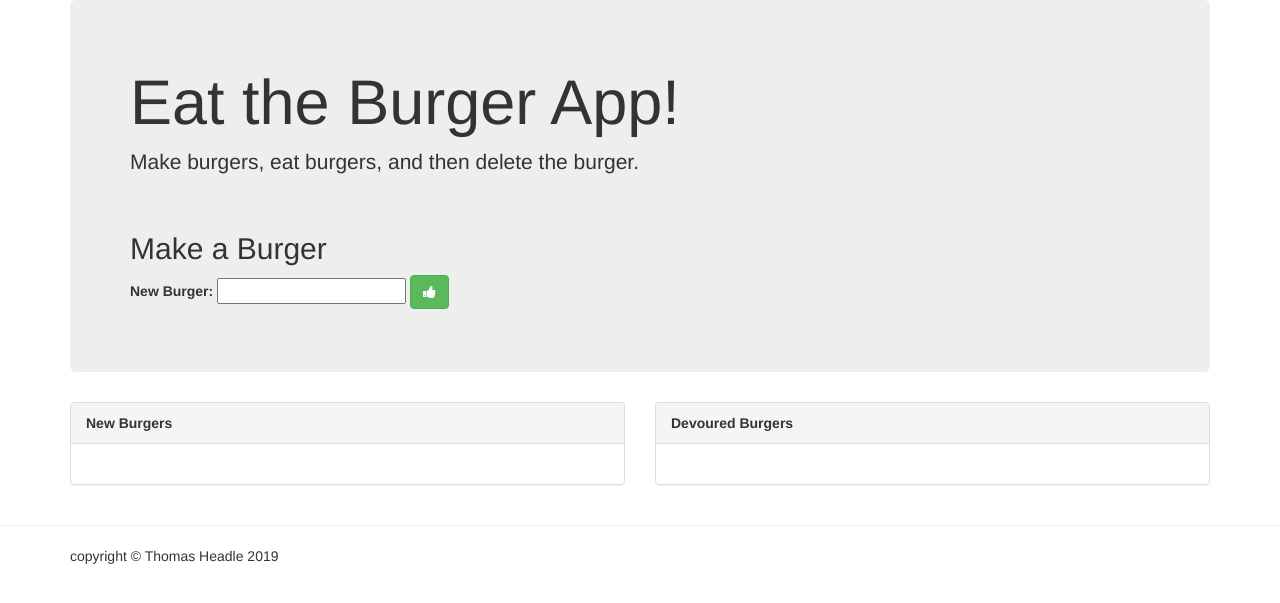
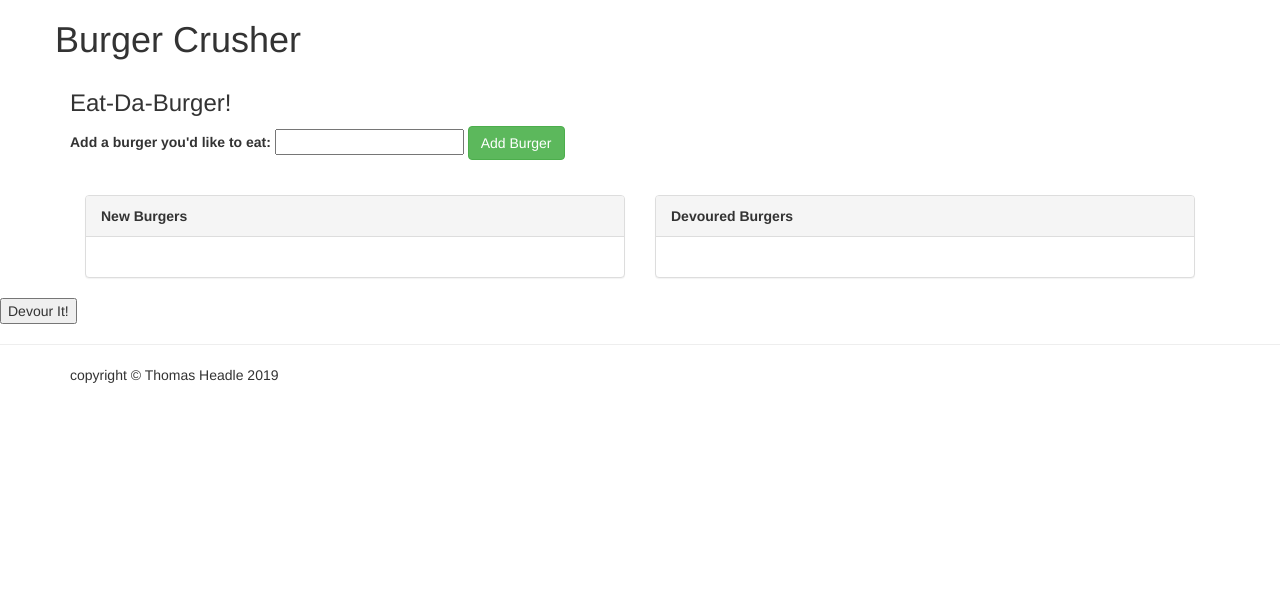
Before and after one commit to TGHeadle1371/burger, a Node server app: page / in a window 1280 px wide. Shown: the top 603 px of the page. Run offline with Node 20, Linux system fonts and the light colour scheme; data that the repository does not hold is empty; some libraries are stand-ins or nearby versions.

Commit message:
removed dotenv, added body-parser

```diff
--- a/package.json
+++ b/package.json
@@ -2,9 +2,10 @@
   "name": "burger",
   "version": "1.0.0",
   "description": "Burger logger with MySQL, Node, Express, Handlebars and a homemade ORM",
-  "main": "index.js",
+  "main": "server.js",
   "scripts": {
-    "test": "echo \"Error: no test specified\" && exit 1"
+    "test": "echo \"Error: no test specified\" && exit 1",
+    "start": "node server.js"
   },
   "repository": {
     "type": "git",
@@ -18,7 +19,6 @@
   "homepage": "https://github.com/TGHeadle1371/burger#readme",
   "dependencies": {
     "body-parser": "^1.18.3",
-    "dotenv": "^6.2.0",
     "express": "^4.16.4",
     "express-handlebars": "^3.0.2",
     "mysql": "^2.16.0"
--- a/server.js
+++ b/server.js
@@ -3,7 +3,7 @@ var express = require("express");
 var bodyParser = require("body-parser");
 
 var app = express();
-var PORT = process.env.PORT || 8080;
+var PORT = process.env.PORT || 3000;
 
 // Serve static content for the app from the "public" directory in the application directory.
 app.use(express.static("public"));
--- a/views/index.handlebars
+++ b/views/index.handlebars
@@ -1,29 +1,31 @@
-{{!-- Setup the index.handlebars to have the template that Handlebars can render onto. --}}
 <div class="container">
 
-    <div class="jumbotron">
-        <h1>Eat the Burger App!</h1>
-        <p>Make burgers, eat burgers, and then delete the burger.</p>
-        <br>
-        <h2>Make a Burger</h2>
-        <panel>
-            <form class="create-form">
-                <div class="form-group">
-                    <label for="newburger">New Burger:</label>
-                    <input type="text" id="newburger" name="burger">
-                    {{!-- Create a button in index.handlebars that will submit the user input into the database. --}}
-                    <button type="submit" class="btn btn-success" id="addburger"><span
-                            class="fa fa-thumbs-up"></span></button>
-                </div>
-            </form>
-        </panel>
-    </div><!-- /jumbotron -->
+    {{!-- <div class="row" id="image">
+        <img src="../../assets/burgerPattern.jpg" alt="drawing of a burger">
+    </div> --}}
 
     <div class="row">
+        <h1>Burger Crusher</h1>
+    </div>
+
+
+    <h3>Eat-Da-Burger!</h3>
+    <form class="create-form">
+
+        <div class="form-group">
+            <label for="newBurger">Add a burger you'd like to eat:</label>
+            <input type="text" id="newBurger" name="burger">
+            <button type="submit" id="addBurger" class="btn btn-success">Add Burger</button>
+        </div>
+        &nbsp;
+
+    </form>
+
+    <div class="row"></div>
     <!-- Undevoured Burgers -->
     <div class="col-sm-6">
         <div class="panel panel-default">
-                <div class="panel-heading"><strong>New Burgers</strong></div>
+            <div class="panel-heading" id="lefthead"><strong>New Burgers</strong></div>
             <div class="panel-body">
                 <ul>
                     {{#each burgers}}
@@ -41,7 +43,7 @@
     <!-- Devoured Burgers -->
     <div class="col-sm-6">
         <div class="panel panel-default">
-                <div class="panel-heading"><strong>Devoured Burgers</strong></div>
+            <div class="panel-heading" id="righthead"><strong>Devoured Burgers</strong></div>
             <div class="panel-body">
                 <ul>
                     {{#each burgers}}
@@ -58,4 +60,6 @@
     </div>
 </div><!-- /row -->
 
-</div><!-- /container -->
+<button class="devour" data-id="{{this.id}}" data-newsleep="{{devoured}}">Devour It!</button>
+
+</div>
```
Also changed, not shown: public/assets/js/burger.js. Lines whose indentation alone changed are shown as unchanged.
